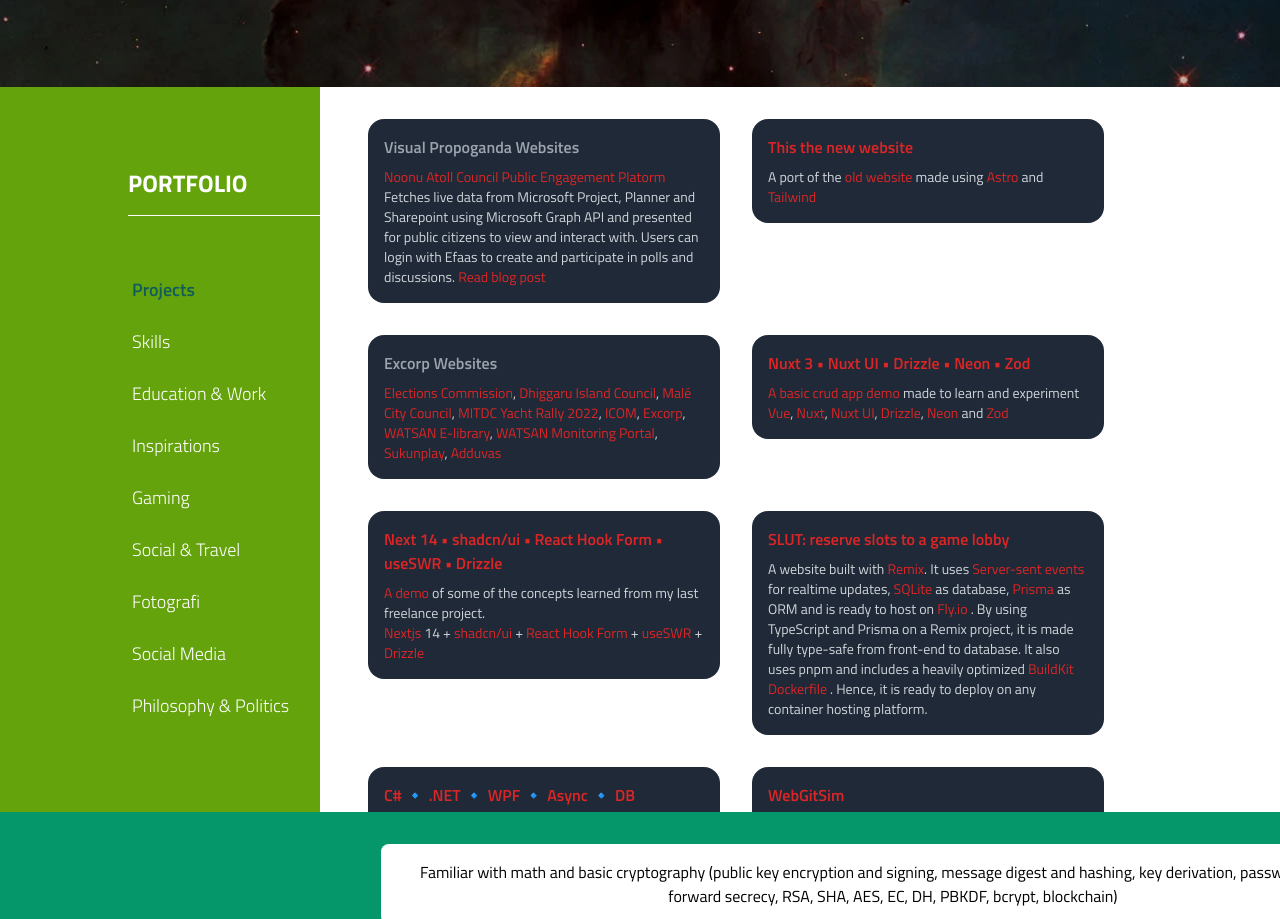
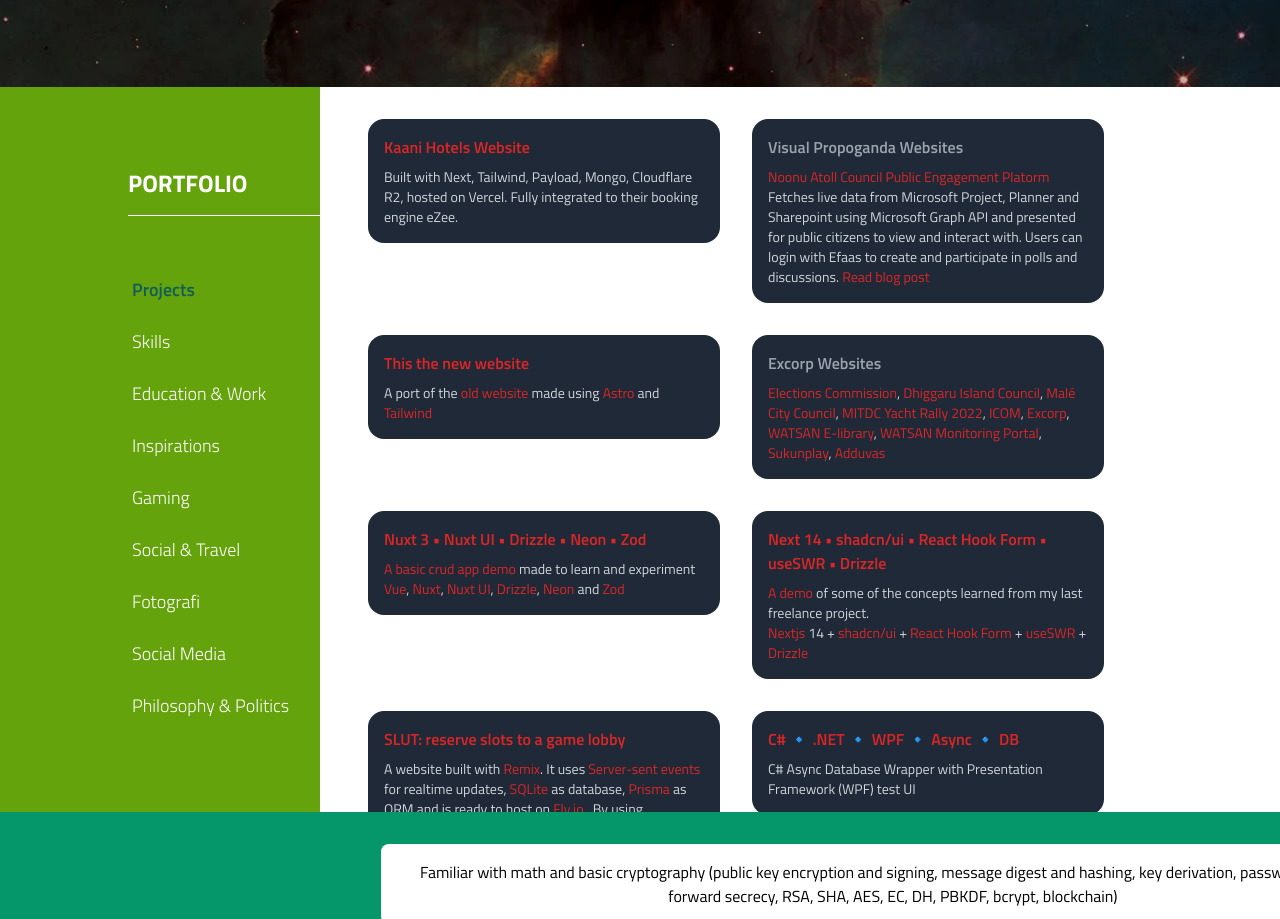
Before and after one commit to majudhu/majudhu.co-astro, an Astro site: page / in a window 1280 px wide. Shown: the part 902-1821 px from the top of the page. Built offline with nearby package versions, Linux system fonts and the light colour scheme; Astro itself is replaced by a stand-in of ours.

Commit message:
add kaani to projects

```diff
--- a/src/components/portfolio/projects.astro
+++ b/src/components/portfolio/projects.astro
@@ -4,6 +4,13 @@ import Section from './section.astro';
 ---
 
 <Section title='Projects' class='grid md:grid-cols-2 gap-4 lg:gap-8' checked>
+  <ItemDarkHalf title='Kaani Hotels Website' href='https://kaanihotels.com'>
+    <p>
+      Built with Next, Tailwind, Payload, Mongo, Cloudflare R2, hosted on
+      Vercel. Fully integrated to their booking engine eZee.
+    </p>
+  </ItemDarkHalf>
+
   <ItemDarkHalf title='Visual Propoganda Websites'>
     <p>
       <a href='https://noonuatoll.gov.mv'
```
